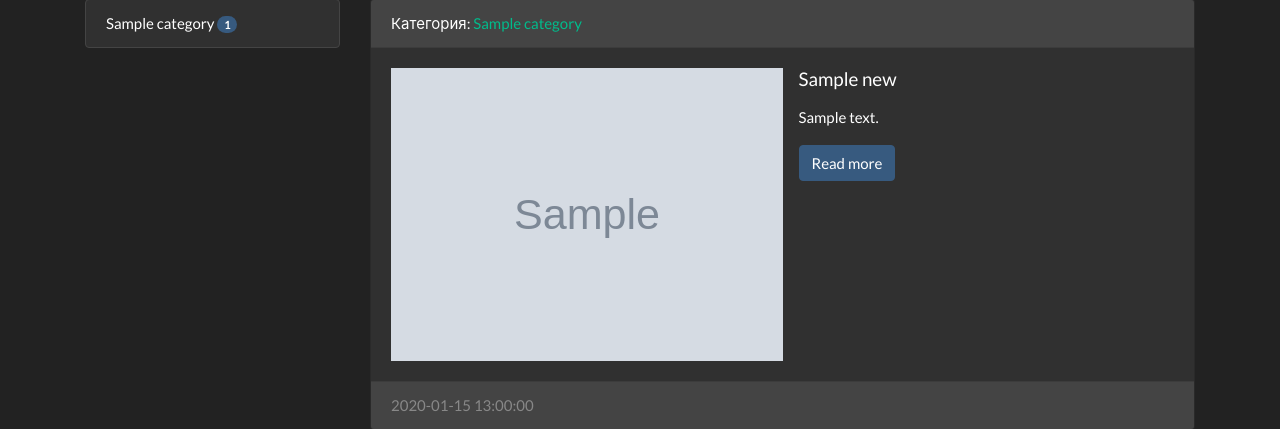
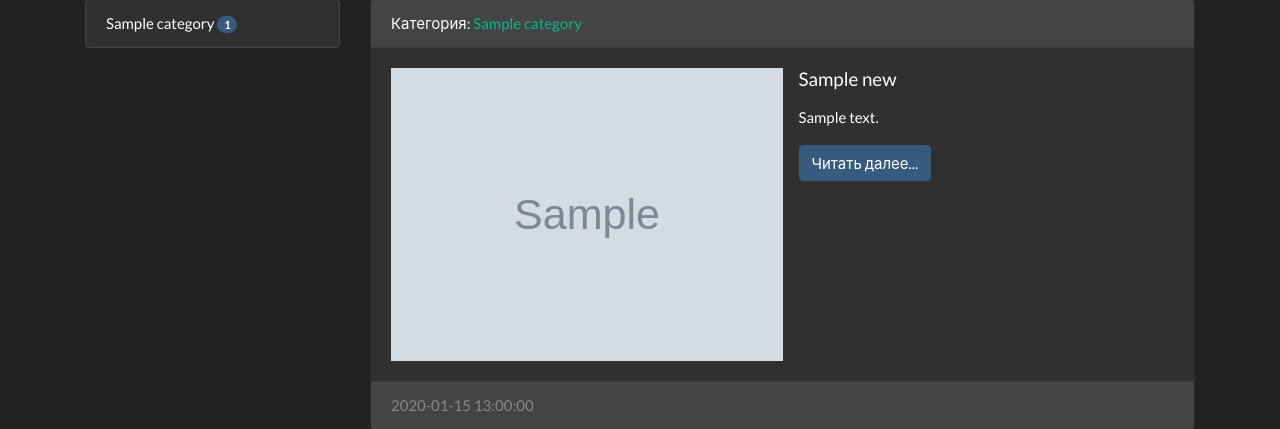
Before and after one commit to chyvak357/Airsoft-team-django-site, a Django app: page /news in a window 1280 px wide. Shown: the part 119-548 px from the top of the page. Run offline with Django 3.2, Linux system fonts and the light colour scheme; tables that the repository leaves empty hold one stand-in row (values such as "Sample post"); grey boxes marked "Sample" are stand-in pictures; some libraries are stand-ins or nearby versions; some web fonts are replaced.

Commit message:
News test commit

```diff
--- a/news/templates/news/home_news_list.html
+++ b/news/templates/news/home_news_list.html
@@ -35,7 +35,7 @@
                         {% autoescape off %}
                         <p class="card-text">{{ item.content | linebreaks | truncatewords:50 }}</p>
                         {% endautoescape %}
-                        <a href="{{ item.get_absolute_url }}" class="btn btn-primary">Read more</a>
+                        <a href="{{ item.get_absolute_url }}" class="btn btn-primary">Читать далее...</a>
                     </div>
                 </div>
 
```
Also changed, not shown: media/news_media/2021/01/05/¦б¦-¦¬¦-¦-¦¦_TН¦¦TА¦-¦-¦-_2020-12-28_193106.png (added), media/news_media/2021/01/05/РЎРЅРёРјРѕРє_СЌРєСЂР°РЅР°_2020-12-28_193106.png (added), media/news_media/2021/02/07/coPwSV83wCQ.jpg (added), media/news_media/2021/02/07/pQQ8CuIbMog.jpg (added), media/news_media/2021/02/19/1233.jpg (added), media/news_media/2021/02/19/pqq8cuibmog.jpg (added), media/news_media/2021/02/26/orGCtCmDquI.jpg (added), media/uploads/2021/02/07/pqq8cuibmog.jpg (added), 2 other files.
